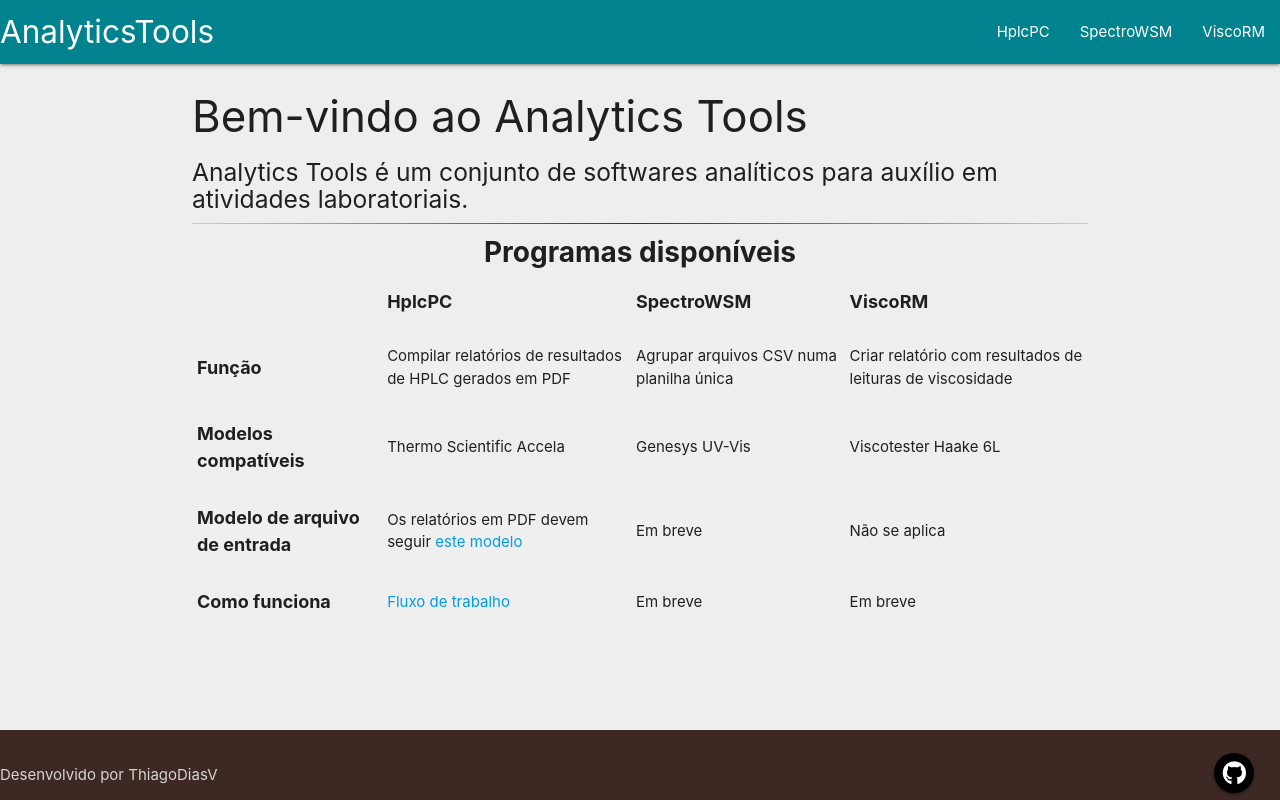
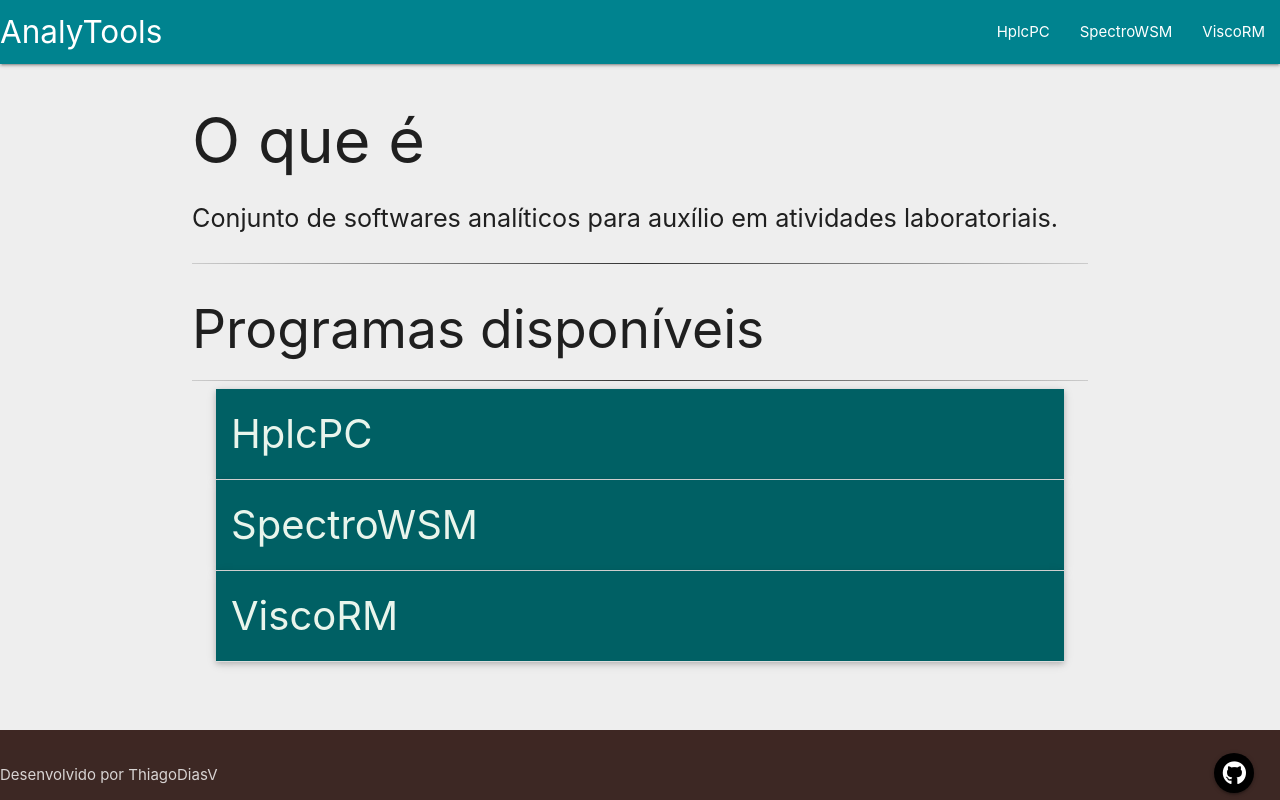
Before and after one commit to ThiagoDiasV/analytics-tools, a Flask app: page / in a window 1280 px wide. Run offline with Flask 2, Linux system fonts and the light colour scheme; some libraries are stand-ins or nearby versions.

Commit message:
front end improvements

```diff
--- a/app/static/css/style.css
+++ b/app/static/css/style.css
@@ -45,11 +45,7 @@
     background-image: linear-gradient(to right, #ccc, #333, #ccc);
 }
 
-.savgol-menu {
-    -webkit-transition: height 0.3s ease-in;
-    -moz-transition: height 0.3s ease-in;
-    -o-transition: height 0.3s ease-in;
-    -ms-transition: height 0.3s ease-in;
-    transition: height 0.3s ease-in;
-    opacity:0;
+.collapsible-header {
+    font-size: 40px;
+    color: #e9f5ec;
 }
--- /dev/null
+++ b/app/static/js/index.js
@@ -0,0 +1,3 @@
+$(document).ready(function() {
+    $('.collapsible').collapsible();
+})
--- a/app/templates/base.html
+++ b/app/templates/base.html
@@ -9,12 +9,12 @@
     <link rel="stylesheet" href="{{ url_for('static', filename='css/lightbox.css') }}">
     <link rel="stylesheet" href="{{ url_for('static', filename='css/style.css') }}" type="text/css">
     <script src="https://kit.fontawesome.com/22d9277103.js" crossorigin="anonymous"></script>
-    <title>Analytics Tools</title>
+    <title>AnalyTools</title>
 </head>
 <body class="grey lighten-3">
     <nav>
         <div class="nav-wrapper cyan darken-3">
-            <a href="{{ url_for('index') }}" class="brand-logo">AnalyticsTools</a>
+            <a href="{{ url_for('index') }}" class="brand-logo">AnalyTools</a>
             <a href="#" data-target="mobile-demo" class="sidenav-trigger"><i class="material-icons">menu</i></a>
             <ul id="nav-mobile" class="right hide-on-med-and-down">
                 <li><a href="{{ url_for('hplcpc') }}">HplcPC</a></li>
@@ -51,4 +51,5 @@
 <script src="{{ url_for('static', filename='js/main.js') }}"></script>
 <script src="{{ url_for('static', filename='js/hplcpc.js') }}"></script>
 <script src="{{ url_for('static', filename='js/spectrowsm.js') }}"></script>
+<script src="{{ url_for('static', filename='js/index.js') }}"></script>
 </html>
--- a/app/templates/index.html
+++ b/app/templates/index.html
@@ -1,43 +1,49 @@
 {% extends 'base.html' %}
 {% block content %}
-    <h3>Bem-vindo ao Analytics Tools</h3>
-    <h5>Analytics Tools é um conjunto de softwares analíticos para auxílio em atividades laboratoriais.</h5>
+    <h1>O que é</h1>
+    <p class="flow-text">Conjunto de softwares analíticos para auxílio em atividades laboratoriais.</p>
     <hr>
-    <table class="striped">
-        <caption>Programas disponíveis</caption>
-        <thead>
-            <tr>
-                <th></th>
-                <th>HplcPC</th>
-                <th>SpectroWSM</th>
-                <th>ViscoRM</th>
-            </tr>
-        </thead>
-        <tbody>
-            <tr>
-                <td>Função</td>
-                <td>Compilar relatórios de resultados de HPLC gerados em PDF</td>
-                <td>Agrupar arquivos CSV numa planilha única</td>
-                <td>Criar relatório com resultados de leituras de viscosidade</td>
-            </tr>
-            <tr>
-                <td>Modelos compatíveis</td>
-                <td>Thermo Scientific Accela</td>
-                <td>Genesys UV-Vis</td>
-                <td>Viscotester Haake 6L</td>
-            </tr>
-            <tr>
-                <td>Modelo de arquivo de entrada</td>
-                <td>Os relatórios em PDF devem seguir <a href="{{ url_for('static', filename='images/screen_chromecast.png') }}" data-lightbox="image-1" data-title="pdf-sample">este modelo</a></td>
-                <td>Em breve</td>
-                <td>Não se aplica</td>
-            </tr>
-            <tr>
-                <td>Como funciona</td>
-                <td><a href="https://youtu.be/CmPFARbBiXk">Fluxo de trabalho</a></td>
-                <td>Em breve</td>
-                <td>Em breve</td>
-            </tr>
-        </tbody>
-    </table>
+    <h2>Programas disponíveis</h2>
+    <hr>
+    <ul class="collapsible popout">
+        <li>
+            <div class="collapsible-header cyan darken-4">HplcPC</div>
+            <div class="collapsible-body">
+                <h4>Função</h4>
+                <p>Compilar relatórios de resultados de HPLC gerados em PDF.</p>
+                <h4>Modelos compatíveis</h4>
+                <p>O software é compatível com aparelhos de UHPLC modelo Thermo Scientific Accela.</p>
+                <h4>Modelo de arquivo de entrada</h4>
+                <p>Os relatórios em PDF devem seguir <a href="{{ url_for('static', filename='images/screen_chromecast.png') }}" data-lightbox="image-1" data-title="pdf-sample">este modelo</a>.</p>
+                <h4>Como funciona</h4>
+                <p><a href="https://youtu.be/CmPFARbBiXk">Este vídeo</a> explica o fluxo de trabalho.</p>
+            </div>
+        </li>
+        <li>
+            <div class="collapsible-header cyan darken-4">SpectroWSM</div>
+            <div class="collapsible-body">
+                <h4>Função</h4>
+                <p>Agrupar arquivos formato .csv de resultados de espectrofotometria de varredura em uma planilha única.</p>
+                <h4>Modelos compatíveis</h4>
+                <p>O software é compatível com espectrofotômetros Thermo Scientific modelo Genesys 10S UV-Vis.</p>
+                <h4>Modelo de arquivo de entrada</h4>
+                <p>Em breve</p>
+                <h4>Como funciona</h4>
+                <p>Em breve</p>
+            </div>
+        </li>
+        <li>
+            <div class="collapsible-header cyan darken-4">ViscoRM</div>
+            <div class="collapsible-body">
+                <h4>Função</h4>
+                <p>Mostrar leituras de viscosidade em tempo real e compilar os resultados em uma planilha.</p>
+                <h4>Modelos compatíveis</h4>
+                <p>O software é compatível com Viscosímetros modelo Haake ViscoTester 6L.</p>
+                <h4>Modelo de arquivo de entrada</h4>
+                <p>Não se aplica</p>
+                <h4>Como funciona</h4>
+                <p>Em breve</p>
+            </div>
+        </li>
+    </ul>
 {% endblock %}
--- a/app/templates/spectrowsm.html
+++ b/app/templates/spectrowsm.html
@@ -27,7 +27,7 @@
         <p>Você quer aplicar o filtro de suavização (Savistky-Golay)?</p>
         <p>
             <label>
-              <input name="savgol-option" type="radio" value="1"/>
+              <input name="savgol-option" type="radio" value="1" />
               <span>Sim</span>
             </label>
           </p>
```
